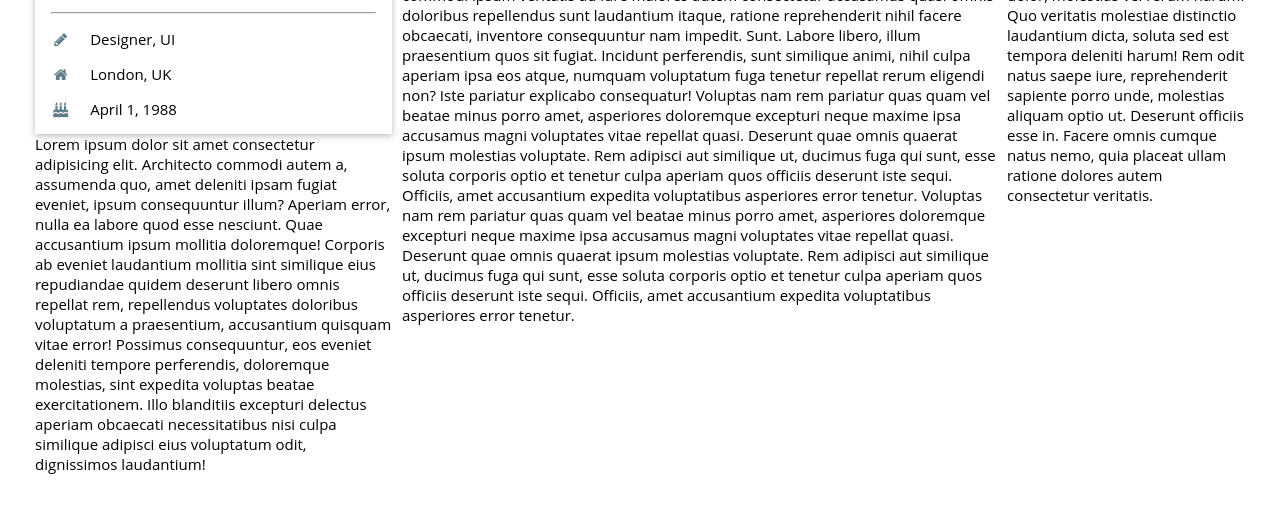
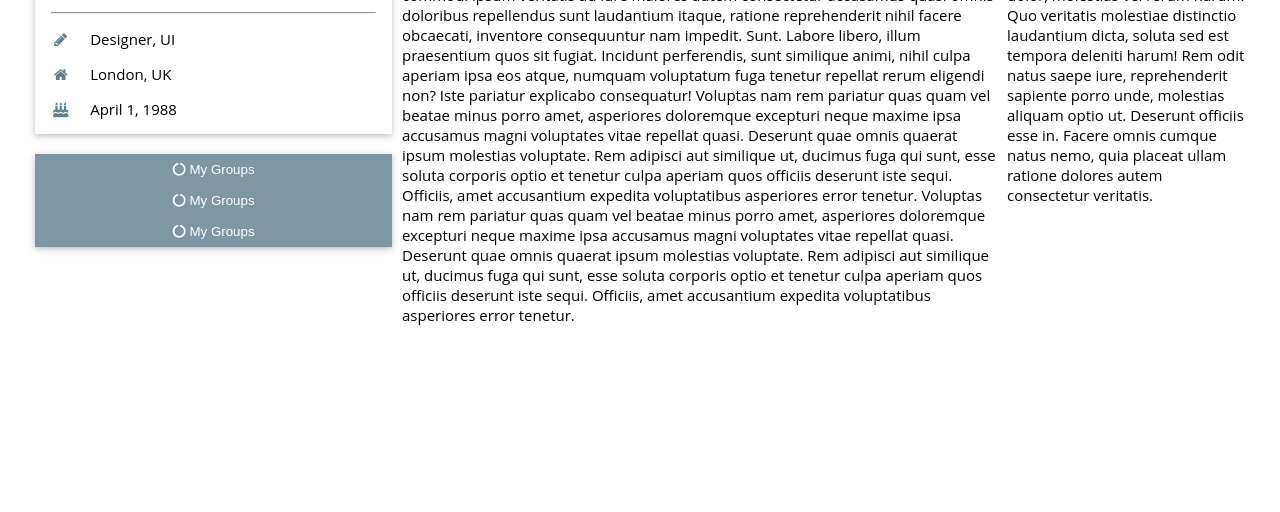
Before and after one commit to edmundaskozlovskis/social-second-group, a plain HTML site: page index.html in a window 1280 px wide. Shown: the part 148-660 px from the top of the page. Drawn offline with Linux system fonts and the light colour scheme.

Commit message:
Add files via upload
lesson 2

```diff
--- a/index.html
+++ b/index.html
@@ -43,9 +43,23 @@
                     </p>
                 </div>
             </div>
-            Lorem ipsum dolor sit amet consectetur adipisicing elit. Architecto commodi autem a, assumenda quo, amet deleniti ipsam fugiat eveniet, ipsum consequuntur illum? Aperiam error, nulla ea labore quod esse nesciunt.
-            Quae accusantium ipsum mollitia doloremque! Corporis ab eveniet laudantium mollitia sint similique eius repudiandae quidem deserunt libero omnis repellat rem, repellendus voluptates doloribus voluptatum a praesentium, accusantium quisquam vitae error!
-            Possimus consequuntur, eos eveniet deleniti tempore perferendis, doloremque molestias, sint expedita voluptas beatae exercitationem. Illo blanditiis excepturi delectus aperiam obcaecati necessitatibus nisi culpa similique adipisci eius voluptatum odit, dignissimos laudantium!
+            <br>
+            <!-- Accordion -->
+            <div class="card accordion">
+                <div class="">
+                    <button>
+                        <span class="col-container">
+                            <i class="fa fa-circle-o-notch"></i> My Groups
+                        </span>
+                    </button>
+                    <button>
+                        <i class="fa fa-circle-o-notch"></i> My Groups
+                    </button>
+                    <button>
+                        <i class="fa fa-circle-o-notch"></i> My Groups
+                    </button>
+                </div>
+            </div>
         </div>
         <div class="col-2">
             Lorem ipsum dolor sit amet consectetur adipisicing elit. Commodi ipsa iusto temporibus in laborum aliquid delectus corrupti id molestiae eos iure cupiditate, fugit deserunt earum odit vero dicta animi consectetur.
--- a/style.css
+++ b/style.css
@@ -83,3 +83,11 @@ h5 {
     margin-right: 16px;
     color: #607d8b;
 }
+.accordion button {
+    max-width: 100%;
+    width: 100%;
+    color: #ffffff;
+    background-color: #7d97a5;
+    padding: 8px 16px;
+    border: none;
+}
```
